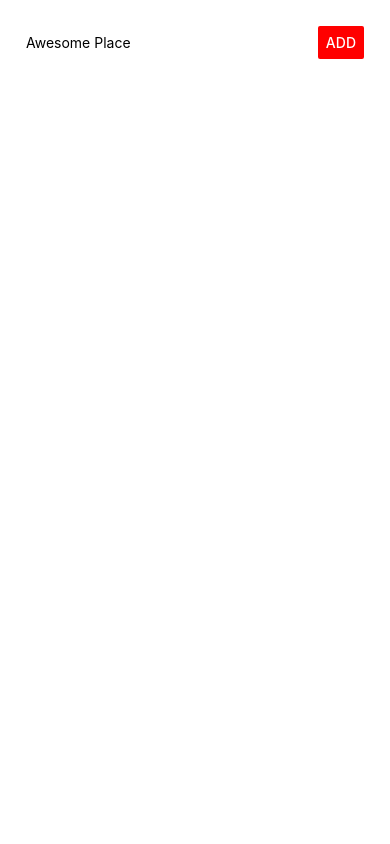
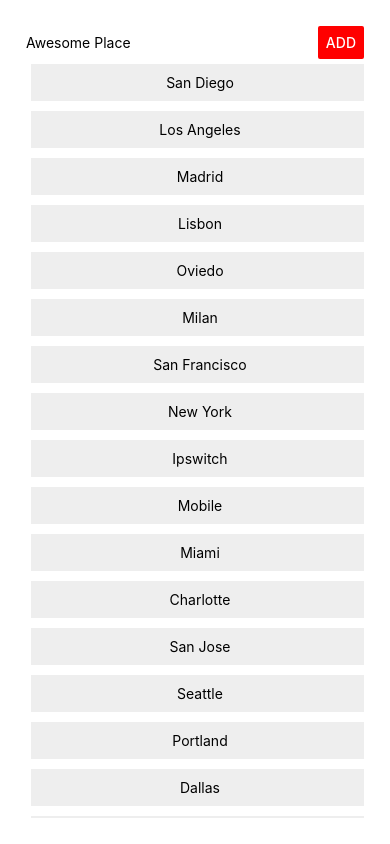
Before and after one commit to tacotruffles/react-native-camera-map, a React Native app: screen / in a window 390 px wide. Built offline with nearby package versions, Linux system fonts and the light colour scheme.

Commit message:
ScrollView

```diff
--- a/App.js
+++ b/App.js
@@ -7,7 +7,7 @@ import PlaceList from './src/components/PlaceList/PlaceList';
 export default class App extends Component {
 
   state = {
-    places: []
+    places: ["San Diego","Los Angeles","Madrid","Lisbon","Oviedo","Milan","San Francisco","New York","Ipswitch","Mobile","Miami","Charlotte","San Jose","Seattle","Portland","Dallas","Austin","Houston"]
   };
 
 
@@ -23,11 +23,21 @@ export default class App extends Component {
     })
   }
 
+  placeDeletedHandler = index => {
+    this.setState(prevState => {
+      return{
+        places: prevState.places.filter((place, i) => {
+          return i !== index;
+        })
+      }
+    });
+  }
+
   render() {
     return (
       <View style={styles.container}>
         <PlaceInput onPlaceAdded={this.placeAddedHandler}/>
-        <PlaceList places={this.state.places}/>
+        <PlaceList places={this.state.places} onItemDeleted={this.placeDeletedHandler}/>
       </View>
     );
   }
--- a/src/components/ListItem/ListItem.js
+++ b/src/components/ListItem/ListItem.js
@@ -1,12 +1,12 @@
 import React from 'react';
-import { StyleSheet, View, Text, TouchableWithoutFeedback } from 'react-native';
+import { StyleSheet, View, Text, TouchableOpacity } from 'react-native';
 
 const listItem = (props) => (
-    <TouchableWithoutFeedback onPress={props.onItemPressed}>
+    <TouchableOpacity onPress={props.onItemPressed}>
         <View style={styles.listItem}>
             <Text>{props.placeName}</Text>
         </View>
-    </TouchableWithoutFeedback>
+    </TouchableOpacity>
 );
 
 const styles = StyleSheet.create({
--- a/src/components/PlaceList/PlaceList.js
+++ b/src/components/PlaceList/PlaceList.js
@@ -1,18 +1,21 @@
 import React from 'react';
-import { StyleSheet, View } from 'react-native';
+import { StyleSheet, View, ScrollView } from 'react-native';
 
 import ListItem from '../ListItem/ListItem';
 
 const placeList = (props) => {
 
     const itemsOutput = props.places.map((place, i) => (
-        <ListItem key={i} placeName={place} onItemPressed={() => alert('Item pressed: ' + i)}/>
+        <ListItem
+            key={i}
+            placeName={place}
+            onItemPressed={() => props.onItemDeleted(i)}/>
     ));
 
     return (
-        <View style={styles.listContainer}>
+        <ScrollView style={styles.listContainer}>
             {itemsOutput}
-        </View>
+        </ScrollView>
     );
 };
 
```
